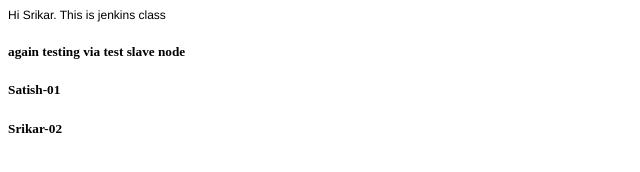
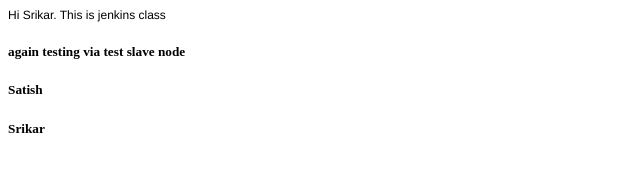
Before and after one commit to srikarjanga/html, a plain HTML site: page index.html in a window 1280 px wide. Shown: the full height of the page, 0-640 px from the left. Drawn offline with Linux system fonts and the light colour scheme.

Commit message:
edited names

```diff
--- a/index.html
+++ b/index.html
@@ -14,8 +14,8 @@
 <p class="p1">Hi Srikar. This is jenkins class </p>
 
 <h5> again testing via test slave node </h5>
-<h5> Satish-01 </h5>
-<h5> Srikar-02 </h5>
+<h5> Satish </h5>
+<h5> Srikar </h5>
 
 </body>
 </html>
```
